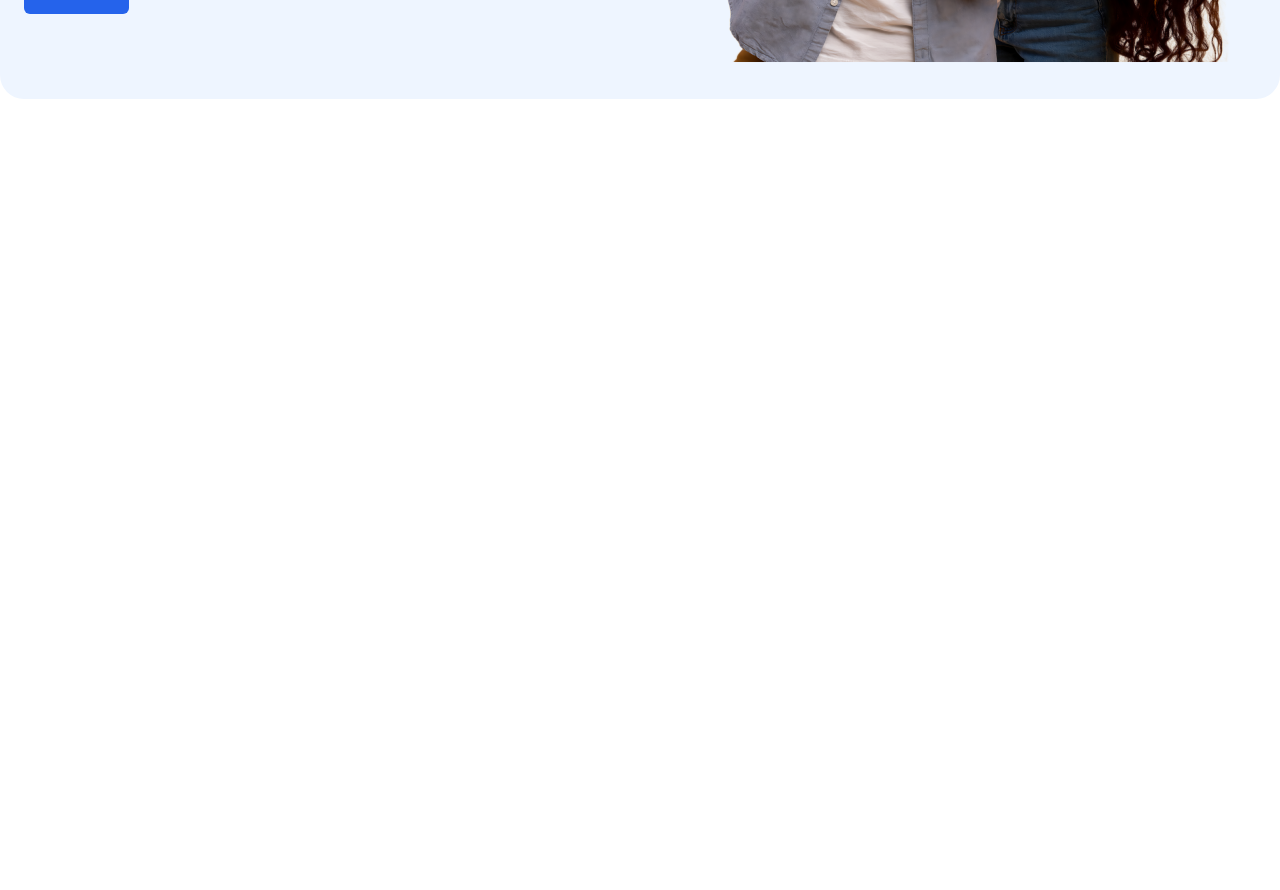
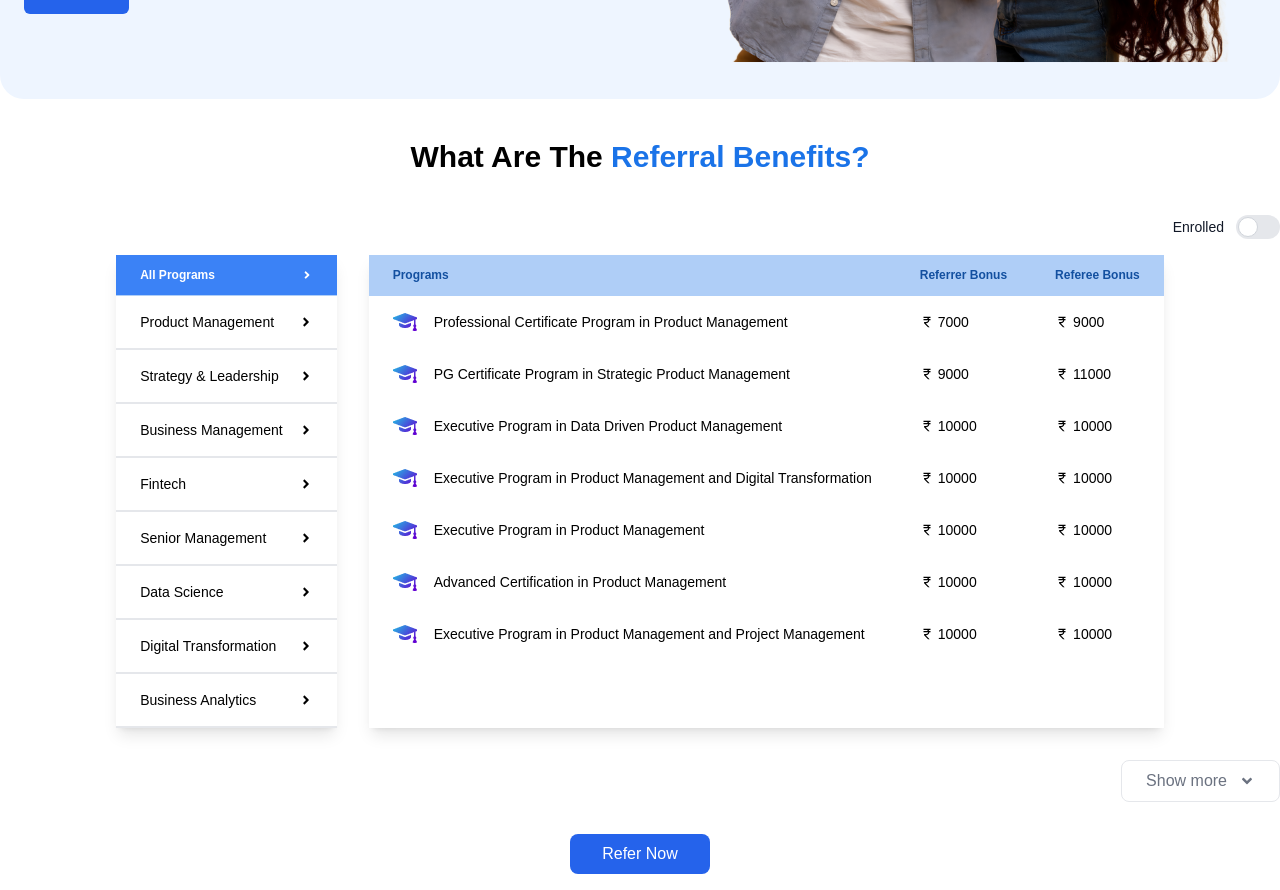
Before and after one commit to JeevanAchar/Accredian-frontend-task, a React (Create React App) app: page / in a window 1280 px wide. Shown: the part 660-1550 px from the top of the page. Before the commit the page ends 800 px from the top, so only its background shows below. Built offline with nearby package versions, Linux system fonts and the light colour scheme.

Commit message:
implemented referal benefits

```diff
--- /dev/null
+++ b/src/components/ReferralBenefit.jsx
@@ -0,0 +1,116 @@
+import React from "react";
+import BenefitJson from "../mock/referalBenefit.json";
+import AllProgram from "../mock/allPrograms.json";
+import Scholar from "../asset/Scholar.png";
+import { MdCurrencyRupee } from "react-icons/md";
+import { FaAngleRight } from "react-icons/fa";
+import { FaAngleDown } from "react-icons/fa";
+
+function ReferralBenefit() {
+    return (
+        <div className="w-full 2xl:max-w-7xl mx-auto">
+            <h2 className="text-3xl font-bold text-center my-10">What Are The <span className="text-[#1A73E8]">Referral Benefits?</span></h2>
+            <div className="w-full flex justify-end">
+                <label class="inline-flex items-center justify-end cursor-pointer gap-3">
+                    <span class="ms-3 text-sm font-medium text-gray-900">Enrolled</span>
+                    <input type="checkbox" value="" class="sr-only peer" />
+                    <div class="relative w-11 h-6 bg-gray-200 outline-1 rounded-full peer peer-checked:after:translate-x-full rtl:peer-checked:after:-translate-x-full peer-checked:after:border-white
+                     after:content-[''] after:absolute after:top-[2px] after:start-[2px] after:bg-white after:border-gray-300 after:border after:rounded-full after:h-5 after:w-5 after:transition-all peer-checked:bg-blue-600"></div>
+                </label>
+            </div>
+
+            <div className="lg:flex lg:justify-center gap-8">
+                <div className="relative overflow-x-auto shadow-lg 2xl:rounded-lg my-4 ">
+                    <table className="w-full text-sm text-left rtl:text-right">
+                        <thead className="text-xs text-white border-b bg-blue-500 border-b-[#AFCEF7]">
+                            <tr>
+                                <th scope="col" class="px-6 py-3 capitalize">
+                                    <span className="flex items-center justify-between gap-4">
+                                        All Programs
+                                        <FaAngleRight />
+                                    </span>
+                                </th>
+                            </tr>
+                        </thead>
+                        <tbody>
+                            {
+                                AllProgram.map((data) => (
+                                    <tr key={data.id}>
+                                        <th scope="row" className="px-6 py-4 font-medium border-b-2">
+                                            <span className="flex items-center justify-between gap-4">
+                                                {
+                                                    data.programName
+                                                }
+                                                <FaAngleRight />
+                                            </span>
+                                        </th>
+                                    </tr>
+                                ))
+                            }
+                        </tbody>
+                    </table>
+                </div>
+
+                <div className="relative overflow-x-auto shadow-lg 2xl:rounded-lg my-4">
+                    <table className="w-full text-sm text-left rtl:text-right">
+                        <thead className="text-xs text-[#1350A0] border-b bg-[#AFCEF7] border-b-[#AFCEF7]">
+                            <tr>
+                                <th scope="col" class="px-6 py-3">
+                                    Programs
+                                </th>
+                                <th scope="col" class="px-6 py-3">
+                                    Referrer Bonus
+                                </th>
+                                <th scope="col" class="px-6 py-3">
+                                    Referee Bonus
+                                </th>
+                            </tr>
+                        </thead>
+                        <tbody>
+                            {
+                                BenefitJson.map((program) => (
+                                    <tr key={program.id}>
+                                        <th scope="row" className="px-6 py-4 font-medium">
+                                            <span className="flex items-center gap-4">
+                                                <img src={Scholar} alt="scholar" />
+                                                {program.Programs}
+                                            </span>
+                                        </th>
+                                        <td className="px-6 py-4">
+                                            <span className="flex items-center gap-1">
+                                                <MdCurrencyRupee />
+                                                {program.ReferrerBonus}
+                                            </span>
+                                        </td>
+                                        <td className="px-6 py-4">
+                                            <span className="flex items-center gap-1">
+                                                <MdCurrencyRupee />
+                                                {program.RefereeBonus}
+                                            </span>
+                                        </td>
+                                    </tr>
+                                ))
+                            }
+                        </tbody>
+                    </table>
+                </div>
+
+            </div>
+
+            <div className="w-full flex justify-end">
+                <div className="inline-flex items-center justify-end cursor-pointer gap-3 my-4 border px-6 py-2 text-gray-500 rounded-lg">
+                    <span>Show more</span>
+                    <FaAngleDown />
+                </div>
+            </div>
+
+            <div className="text-center">
+                <button className="bg-blue-600 text-white px-8 py-2 my-4 rounded-lg font-normal">
+                    Refer Now
+                </button>
+            </div>
+        </div>
+    );
+}
+
+export default ReferralBenefit;
--- /dev/null
+++ b/src/mock/allPrograms.json
@@ -0,0 +1,34 @@
+[
+    {
+        "id": 1,
+        "programName": "Product Management"
+    },
+    {
+        "id": 2,
+        "programName": "Strategy & Leadership"
+    },
+    {
+        "id": 3,
+        "programName": "Business Management"
+    },
+    {
+        "id": 4,
+        "programName": "Fintech"
+    },
+    {
+        "id": 5,
+        "programName": "Senior Management"
+    },
+    {
+        "id": 6,
+        "programName": "Data Science"
+    },
+    {
+        "id": 7,
+        "programName": "Digital Transformation"
+    },
+    {
+        "id": 8,
+        "programName": "Business Analytics"
+    }
+]
--- /dev/null
+++ b/src/mock/referalBenefit.json
@@ -0,0 +1,44 @@
+[
+    {
+        "id": 1,
+        "Programs": "Professional Certificate Program in Product Management",
+        "ReferrerBonus": 7000,
+        "RefereeBonus": 9000
+    },
+    {
+        "id": 2,
+        "Programs": "PG Certificate Program in Strategic Product Management",
+        "ReferrerBonus": 9000,
+        "RefereeBonus": 11000
+    },
+    {
+        "id": 3,
+        "Programs": "Executive Program in Data Driven Product Management",
+        "ReferrerBonus": 10000,
+        "RefereeBonus": 10000
+    },
+    {
+        "id": 4,
+        "Programs": "Executive Program in Product Management and Digital Transformation",
+        "ReferrerBonus": 10000,
+        "RefereeBonus": 10000
+    },
+    {
+        "id": 1,
+        "Programs": "Executive Program in Product Management",
+        "ReferrerBonus": 10000,
+        "RefereeBonus": 10000
+    },
+    {
+        "id": 1,
+        "Programs": "Advanced Certification in Product Management",
+        "ReferrerBonus": 10000,
+        "RefereeBonus": 10000
+    },
+    {
+        "id": 1,
+        "Programs": "Executive Program in Product Management and Project Management",
+        "ReferrerBonus": 10000,
+        "RefereeBonus": 10000
+    }
+]
--- a/src/pages/Dashboard.jsx
+++ b/src/pages/Dashboard.jsx
@@ -1,12 +1,14 @@
 import React from "react";
 import Navbar from "../components/Navbar";
 import Promo from "../components/Promo";
+import ReferralBenefit from "../components/ReferralBenefit";
 
 function Dashboard() {
     return (
         <div>
-            <Navbar/>
-            <Promo/>
+            <Navbar />
+            <Promo />
+            <ReferralBenefit />
         </div>
     );
 }
```
Also changed, not shown: src/asset/Scholar.png (added).
